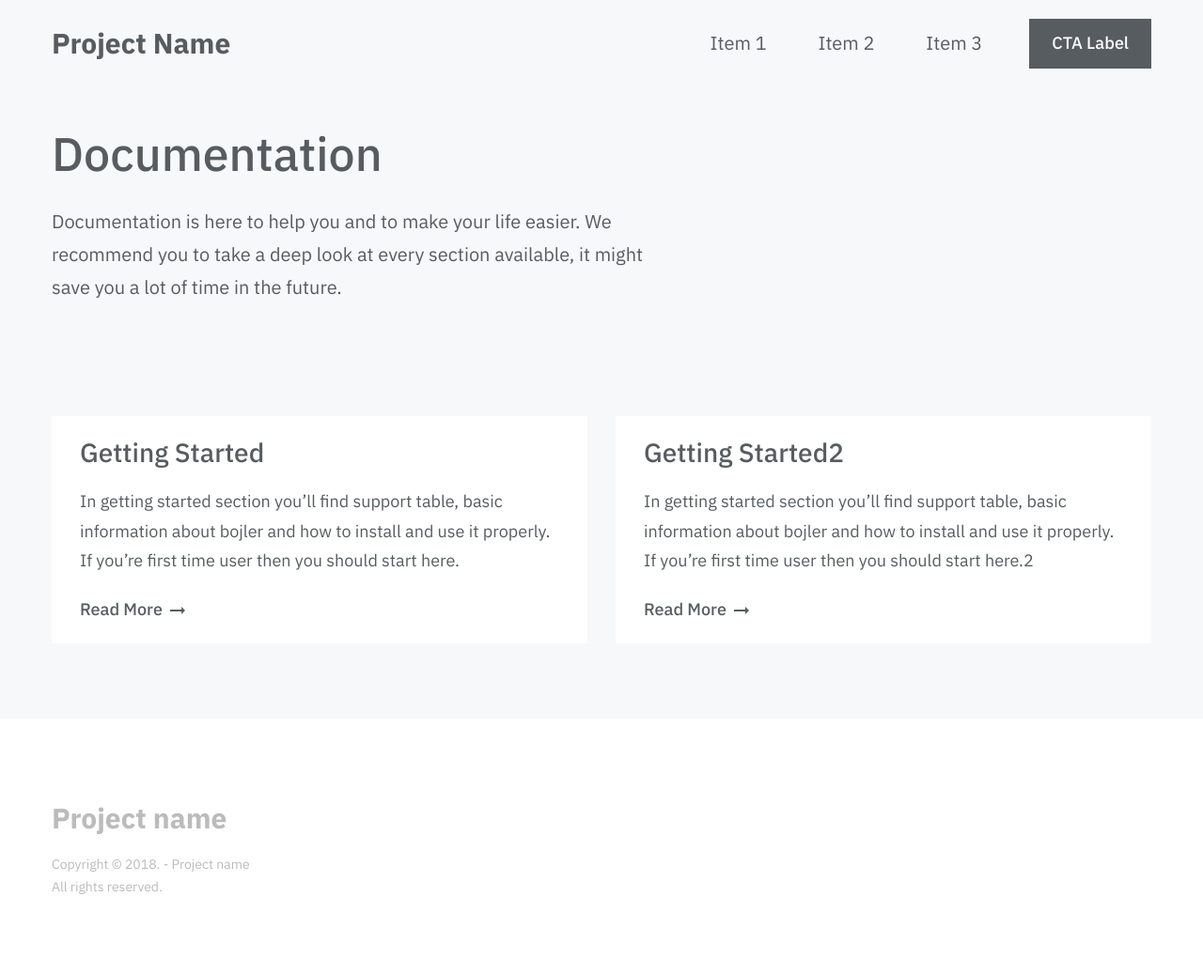
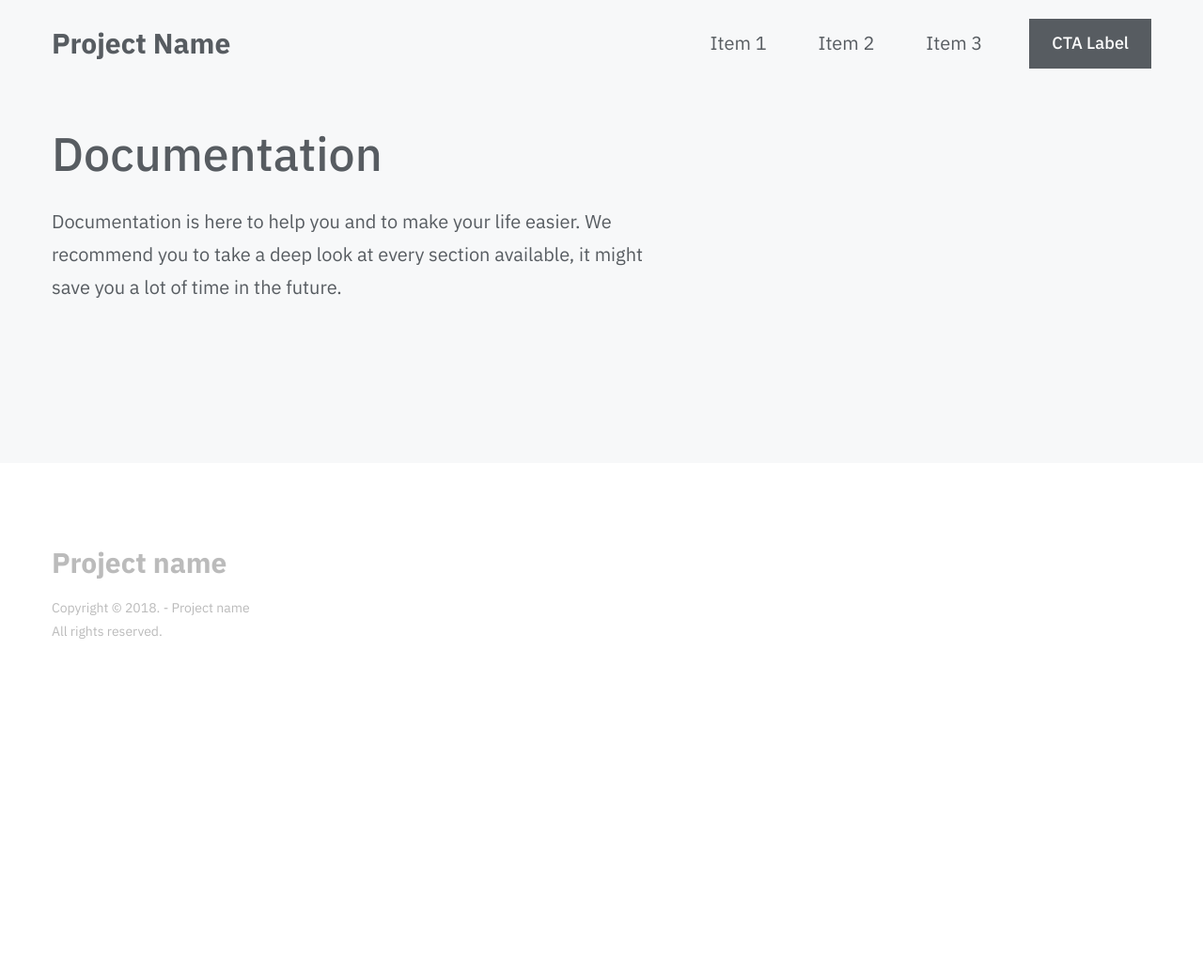
Before and after one commit to MANOJPATRA1991/blogs, a Jekyll site: the page built from documentation.md, in a window 1280 px wide. Shown: the whole page at 94% size. Built offline with Jekyll 4.4.1, drawn with Linux system fonts in a browser that asks for light colours; after the commit the page ends 900 px from its top, so only the background shows below that.

Commit message:
Documentation single template added. Documentation archive template updated.

```diff
--- a/_config.yml
+++ b/_config.yml
@@ -27,6 +27,20 @@
     comments:
         disqus_forum_shortname: # Add your disqus forum shortname to activate comments
 
+# Defining collections
+collections:
+    documentation:
+        output: true
+
+# Defining defaults
+defaults:
+    -
+        scope:
+            path: ''
+            type: 'documentation'
+        values:
+            layout: 'documentation-single'
+
 # SASS settings
 sass:
     sass_dir: ./dox-theme/_sass
--- a/documentation/index.md
+++ /dev/null
@@ -1,22 +0,0 @@
----
-# Page settings
-layout: documentation-archive
-title: Project name
-keywords:
-
-# Hero section
-hero:
-    title: Documentation
-    text: Documentation is here to help you and to make your life easier. We recommend you to take a deep look at every section available, it might save you a lot of time in the future.
-
-# Grid navigation
-grid-navigation:
-    - title: Getting Started
-      description: In getting started section you’ll find support table, basic information about bojler and how to install and use it properly. If you’re first time user then you should start here.
-      url: http://example.com/
-    - title: Getting Started2
-      description: In getting started section you’ll find support table, basic information about bojler and how to install and use it properly. If you’re first time user then you should start here.2
-      url: http://example.com/
----
-
-Write your markdown here ...
--- a/dox-theme/_includes/grid-navigation.html
+++ b/dox-theme/_includes/docs-grid-navigation.html
@@ -1,18 +1,18 @@
-{% if page.grid-navigation %}
+{% if site.documentation %}
 	<div class="{{ include.classes }}">
 		<div class="o-container">
 			<div class="o-row">
 				<div class="o-col-12">
 					<div class="o-row">
-						{% for item in page.grid-navigation %}
+						{% for document in site.documentation %}
 							<div class="o-col-6@lg u-mb-3">
-								<a href="{{ item.url }}" class="c-feature-card c-feature-card--large">
+								<a href="{{ document.url }}" class="c-feature-card c-feature-card--large">
 									<div class="c-feature-card__content">
-										{% if item.title %}
-											<h4 class="c-feature-card__title">{{ item.title }}</h4>
+										{% if document.title %}
+											<h4 class="c-feature-card__title">{{ document.title }}</h4>
 										{% endif %}
-										{% if item.description %}
-											<p>{{ item.description }}</p>
+										{% if document.description %}
+											<p>{{ document.description }}</p>
 										{% endif %}
 										<button class="c-feature-card__cta">
 											Read More
--- a/dox-theme/_layouts/documentation-archive.html
+++ b/dox-theme/_layouts/documentation-archive.html
@@ -2,6 +2,6 @@
 
 {% include hero.html classes='u-bg-gray-30 u-pt-13 u-pb-10' %}
 
-{% include grid-navigation.html classes='u-pb-5 u-bg-gray-30' %}
+{% include docs-grid-navigation.html classes='u-pb-5 u-bg-gray-30' %}
 
 {% include footer.html %}
--- a/dox-theme/_sass/utilities/_positioning.scss
+++ b/dox-theme/_sass/utilities/_positioning.scss
@@ -25,6 +25,7 @@
 }
 
 .u-sticky {
+	position: -webkit-sticky !important;
 	position: sticky !important;
 }
 
```
Also changed, not shown: documentation.md (added, +11 -0 lines), dox-theme/_layouts/documentation-single.html (added, +66 -0 lines).
